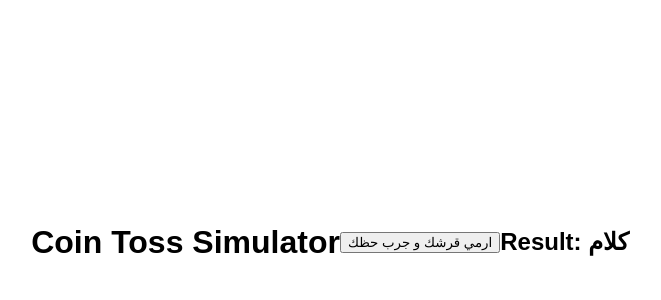
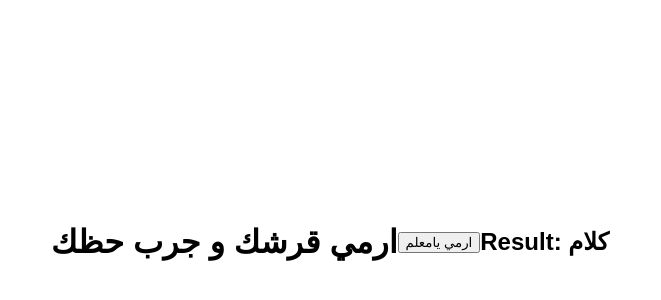
Before and after one commit to ManarMakki/trying, a plain HTML site: page index.html in a window 1280 px wide. Shown: the part 158-458 px from the top of the page, without its empty margins (310-971 px from the left). Drawn offline with Linux system fonts and the light colour scheme.

Commit message:
Update index.html

```diff
--- a/index.html
+++ b/index.html
@@ -21,13 +21,14 @@
     </style>
 </head>
 <body>
-    <h1>Coin Toss Simulator</h1>
-    <button onclick="tossCoin()">ارمي قرشك و جرب حظك</button>
-    <p id="result">Result: كلام</p>
+    <h1>ارمي قرشك و جرب حظك</h1>
+    <button onclick="tossCoin()">ارمي يامعلم</button>
+    <p id="result">Result:
+        كلام</p>
 
     <script>
         function tossCoin() {
-            const outcomes = ['وجه', 'كلام'];
+            const outcomes = ['ملك', 'كتابة'];
             const result = outcomes[Math.floor(Math.random() * outcomes.length)];
             document.getElementById('result').textContent = `Result: ${result}`;
         }
```
